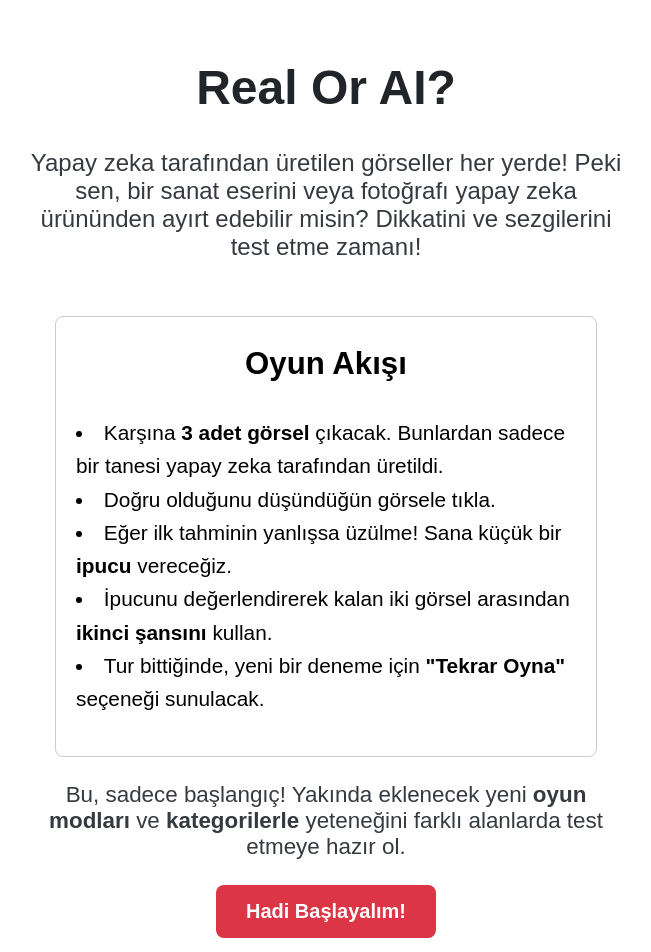
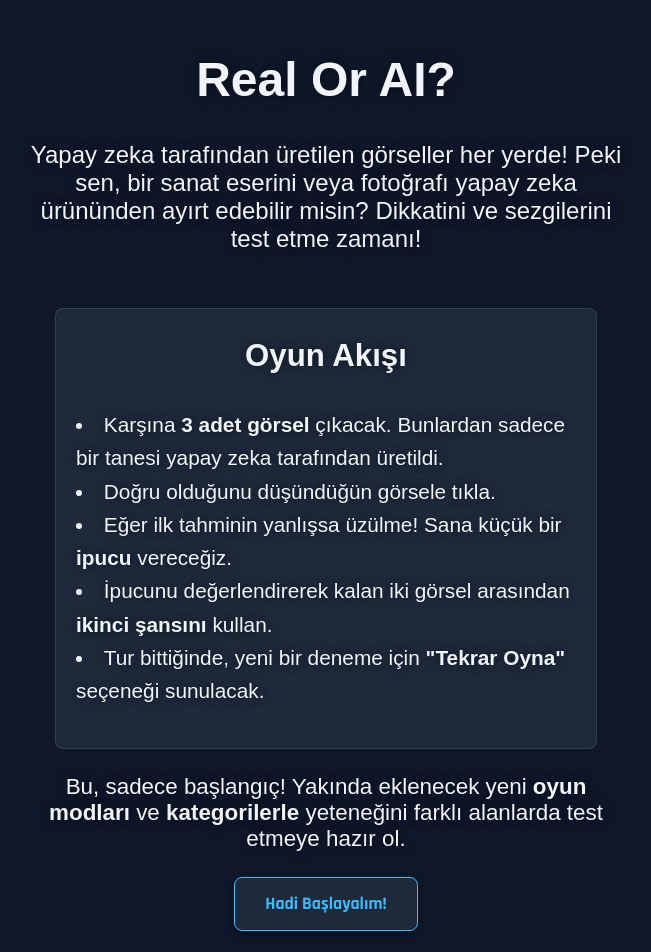
Before and after one commit to salihaisgorenn/1030510779_BS435_WebProgramlama, a React (Vite) app: page / in a window 1280 px wide. Shown: the top 952 px of the page, without its empty margins (314-965 px from the left). Built offline with nearby package versions, Linux system fonts and the light colour scheme.

Commit message:
feat: implemented global dark theme with neon red accents

```diff
--- /dev/null
+++ b/src/index.css
@@ -0,0 +1,70 @@
+
+@import url('https://fonts.googleapis.com/css2?family=Rajdhani:wght@500;700&display=swap');
+
+body {
+    margin: 0;
+    padding: 0;
+    background-color: #0f172a !important;
+    color: #f8fafc !important;
+    font-family: 'Rajdhani', sans-serif !important;
+    -webkit-font-smoothing: antialiased;
+}
+
+#root {
+    min-height: 100vh;
+    width: 100%;
+    display: flex;
+    flex-direction: column;
+}
+
+h1, h2, h3, h4, h5, h6, p, span, li {
+    color: #f1f5f9 !important;
+    text-shadow: 0 0 10px rgba(0,0,0,0.5);
+}
+
+div[style*="background-color"], div[style*="backgroundColor"] {
+    background-color: transparent !important;
+}
+
+
+button {
+    background: #1e293b !important;
+    color: #38bdf8 !important;
+    border: 1px solid #38bdf8 !important;
+    font-family: 'Rajdhani', sans-serif !important;
+    font-weight: bold !important;
+    font-size: 1.1rem !important;
+    box-shadow: 0 4px 6px rgba(0,0,0,0.3) !important;
+    transition: all 0.3s ease !important;
+}
+
+button:hover {
+    background: #ef4444 !important;
+    color: #ffffff !important;
+    box-shadow: 0 0 15px #ef4444 !important;
+    transform: translateY(-2px) !important;
+    border-color: #ef4444 !important;
+}
+
+div[style*="border"], div[style*="boxShadow"] {
+    background-color: #1e293b !important;
+    border-color: rgba(255,255,255,0.1) !important;
+    color: white !important;
+}
+
+div[style*="borderRadius: 50%"], div[style*="borderRadius: '50%'"] {
+    background-color: rgba(255,255,255,0.1) !important;
+}
+
+
+button[style*="position: absolute"], button[style*="position: 'absolute'"] {
+    border: none !important;
+    background: transparent !important;
+    color: #94a3b8 !important;
+    box-shadow: none !important;
+}
+button[style*="position: absolute"]:hover, button[style*="position: 'absolute'"]:hover {
+    background: rgba(255,255,255,0.1) !important;
+    color: white !important;
+    box-shadow: none !important;
+}
--- a/src/main.jsx
+++ b/src/main.jsx
@@ -1,6 +1,7 @@
 import { StrictMode } from 'react'
 import { createRoot } from 'react-dom/client'
 import App from './App.jsx'
+import './index.css'
 
 createRoot(document.getElementById('root')).render(
   <StrictMode>
```
